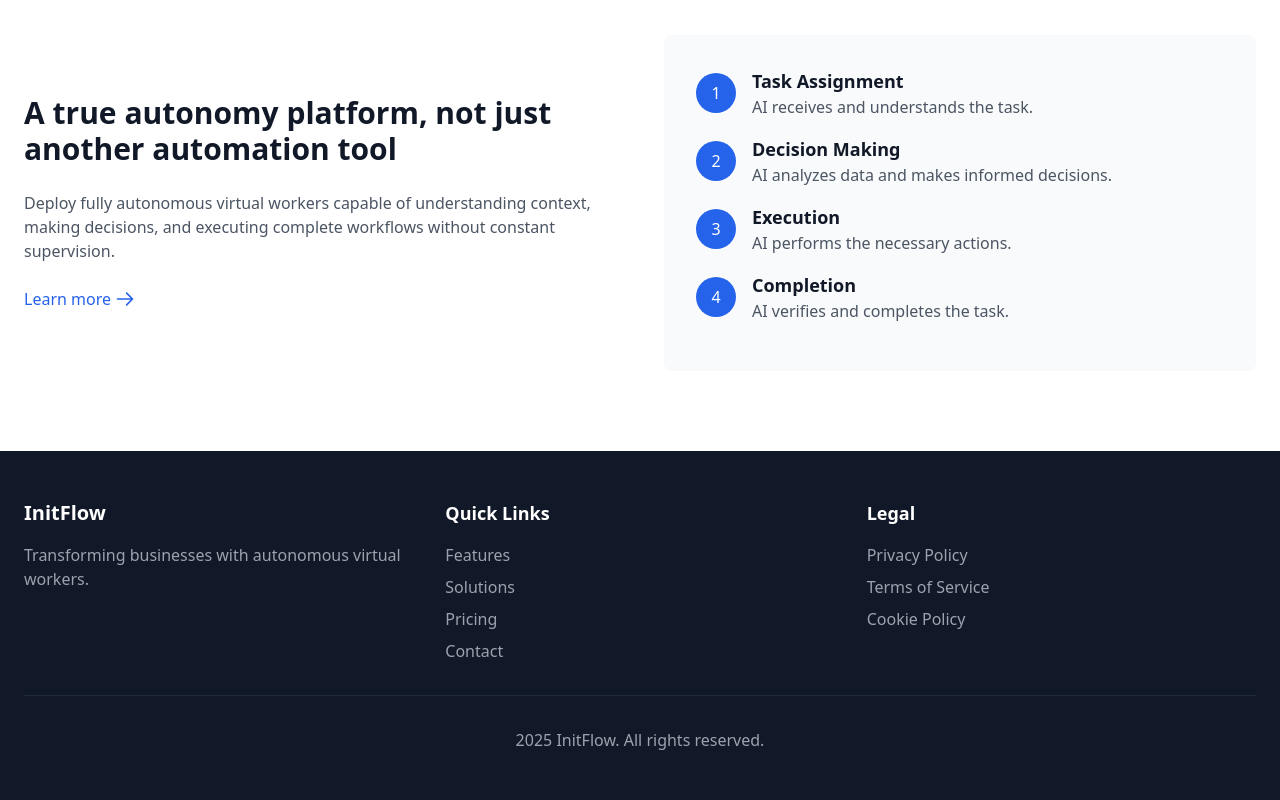
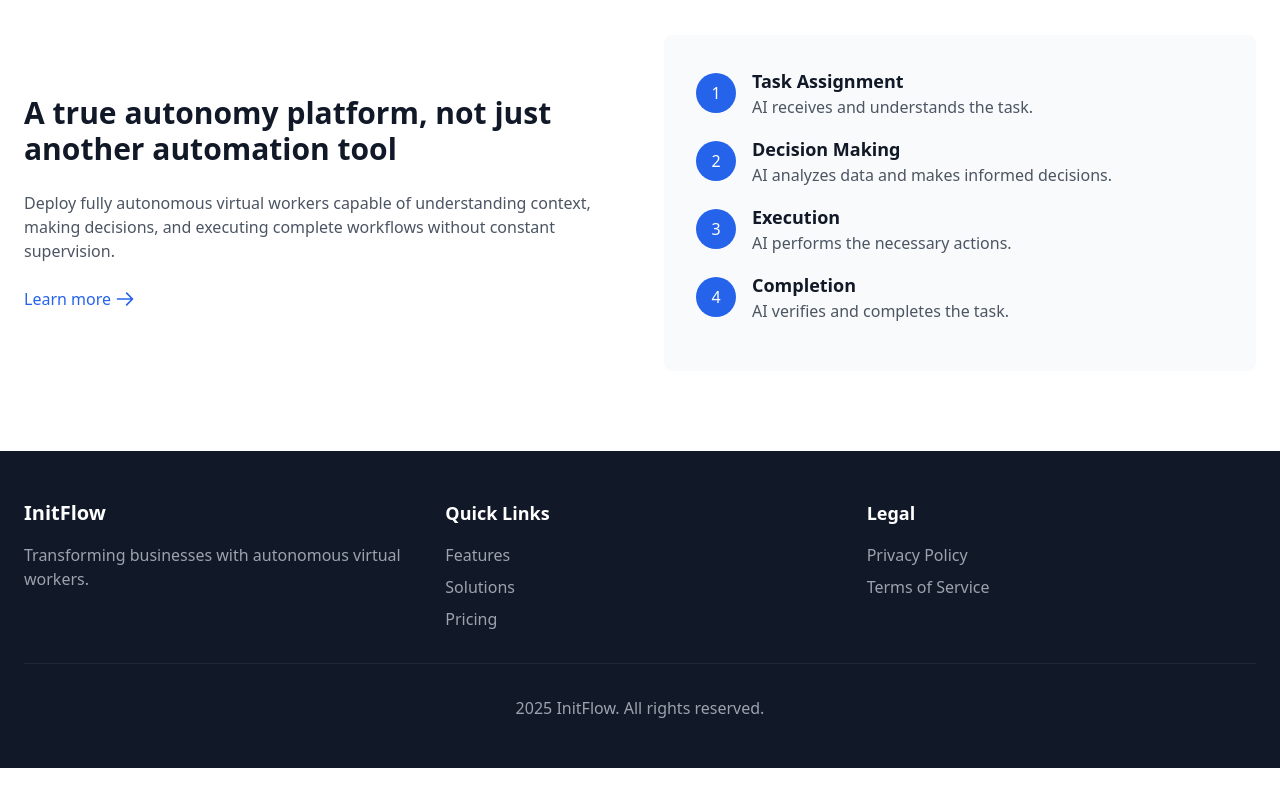
Before and after one commit to enockarthur298/initflow-web, a React (Create React App) app: page / in a window 1280 px wide. Shown: the part 1784-2584 px from the top of the page. After the commit the page ends 2552 px from the top, so only its background shows below. Built offline with nearby package versions, Linux system fonts and the light colour scheme.

Commit message:
update footer

```diff
--- a/src/App.js
+++ b/src/App.js
@@ -478,7 +478,6 @@ function App() {
                 <li><a href="#features" className="text-gray-400 hover:text-blue-600 transition-colors">Features</a></li>
                 <li><a href="#solutions" className="text-gray-400 hover:text-blue-600 transition-colors">Solutions</a></li>
                 <li><a href="#pricing" className="text-gray-400 hover:text-blue-600 transition-colors">Pricing</a></li>
-                <li><a href="/contact" className="text-gray-400 hover:text-blue-600 transition-colors">Contact</a></li>
               </ul>
             </div>
             <div>
@@ -486,7 +485,6 @@ function App() {
               <ul className="space-y-2">
                 <li><a href="/privacy-policy" className="text-gray-400 hover:text-blue-600 transition-colors">Privacy Policy</a></li>
                 <li><a href="/terms-of-service" className="text-gray-400 hover:text-blue-600 transition-colors">Terms of Service</a></li>
-                <li><a href="/cookie-policy" className="text-gray-400 hover:text-blue-600 transition-colors">Cookie Policy</a></li>
               </ul>
             </div>
           </div>
```
